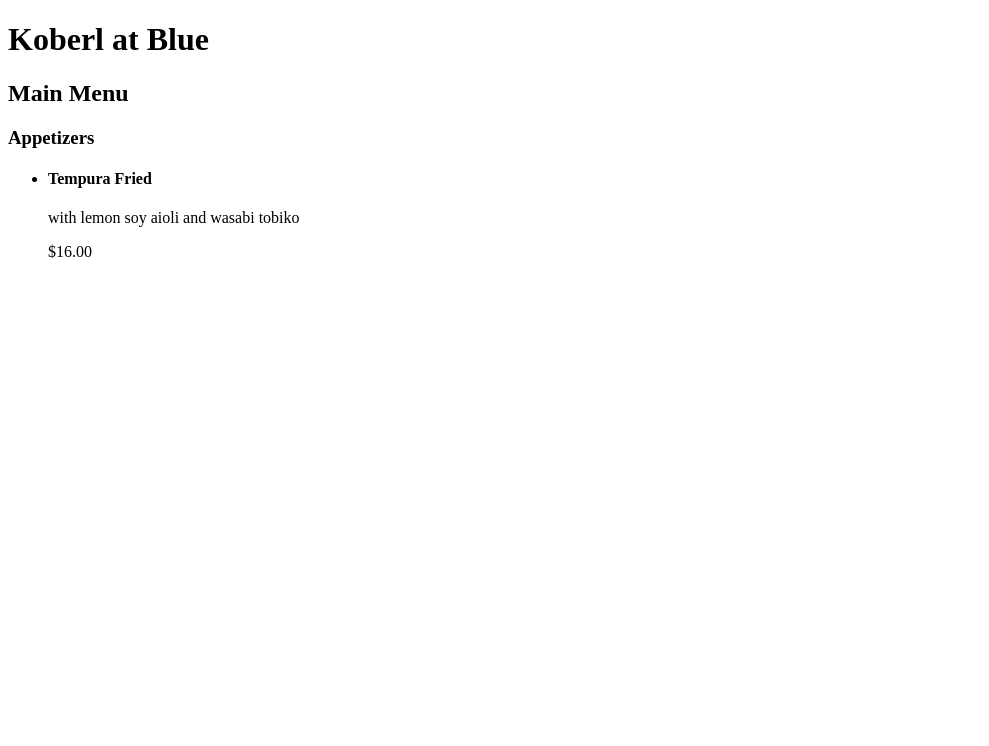
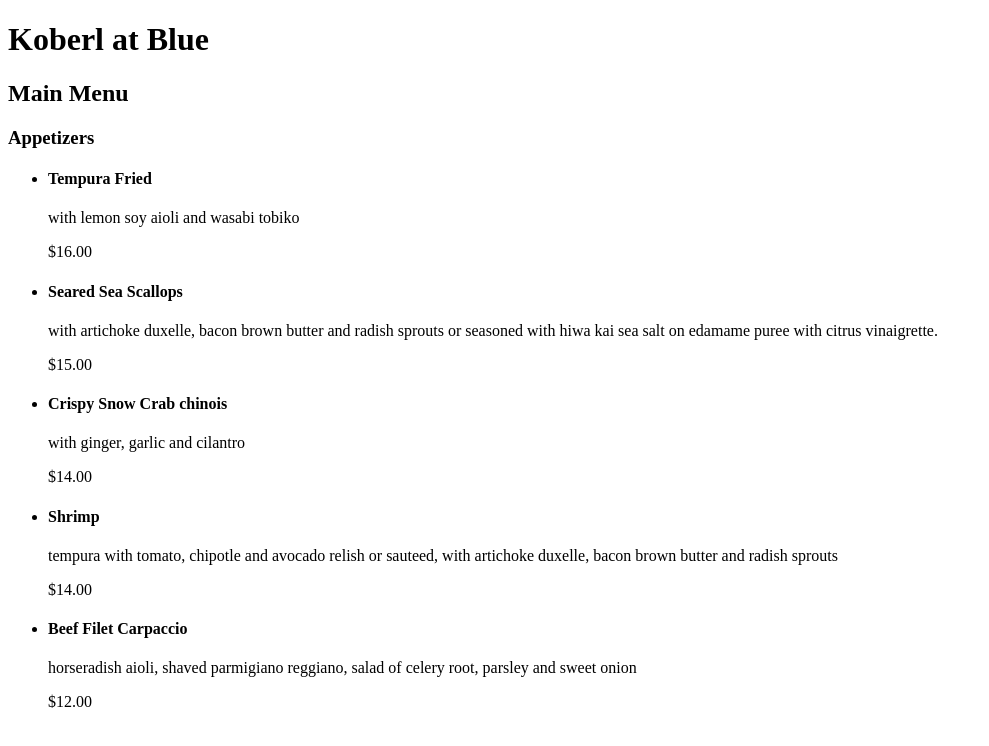
Before and after one commit to mthwb/mthwb.github.io, a plain HTML site: page grc338/restaurantmenu/index.html in a window 1280 px wide. Shown: the whole page, without its empty margins (0-989 px from the left). Drawn offline with Linux system fonts and the light colour scheme.

Commit message:
Update index.html

```diff
--- a/grc338/restaurantmenu/index.html
+++ b/grc338/restaurantmenu/index.html
@@ -22,6 +22,46 @@
 
 					</li>
 
+					<li>
+
+						<h4>Seared Sea Scallops</h4>
+
+						<p>with artichoke duxelle, bacon brown butter and radish sprouts or seasoned with hiwa kai sea salt on edamame puree with citrus vinaigrette.</p>
+
+						<p>$15.00</p>
+
+					</li>
+
+					<li>
+
+						<h4>Crispy Snow Crab chinois</h4>
+
+						<p>with ginger, garlic and cilantro</p>
+
+						<p>$14.00</p>
+
+					</li>
+
+					<li>
+
+						<h4>Shrimp</h4>
+
+						<p>tempura with tomato, chipotle and avocado relish or sauteed, with artichoke duxelle, bacon brown butter and radish sprouts</p>
+
+						<p>$14.00</p>
+
+					</li>
+
+					<li>
+
+						<h4>Beef Filet Carpaccio</h4>
+
+						<p>horseradish aioli, shaved parmigiano reggiano, salad of celery root, parsley and sweet onion</p>
+
+						<p>$12.00</p>
+
+					</li>
+
 				</ul>
 		</body>
 	</html>
```
